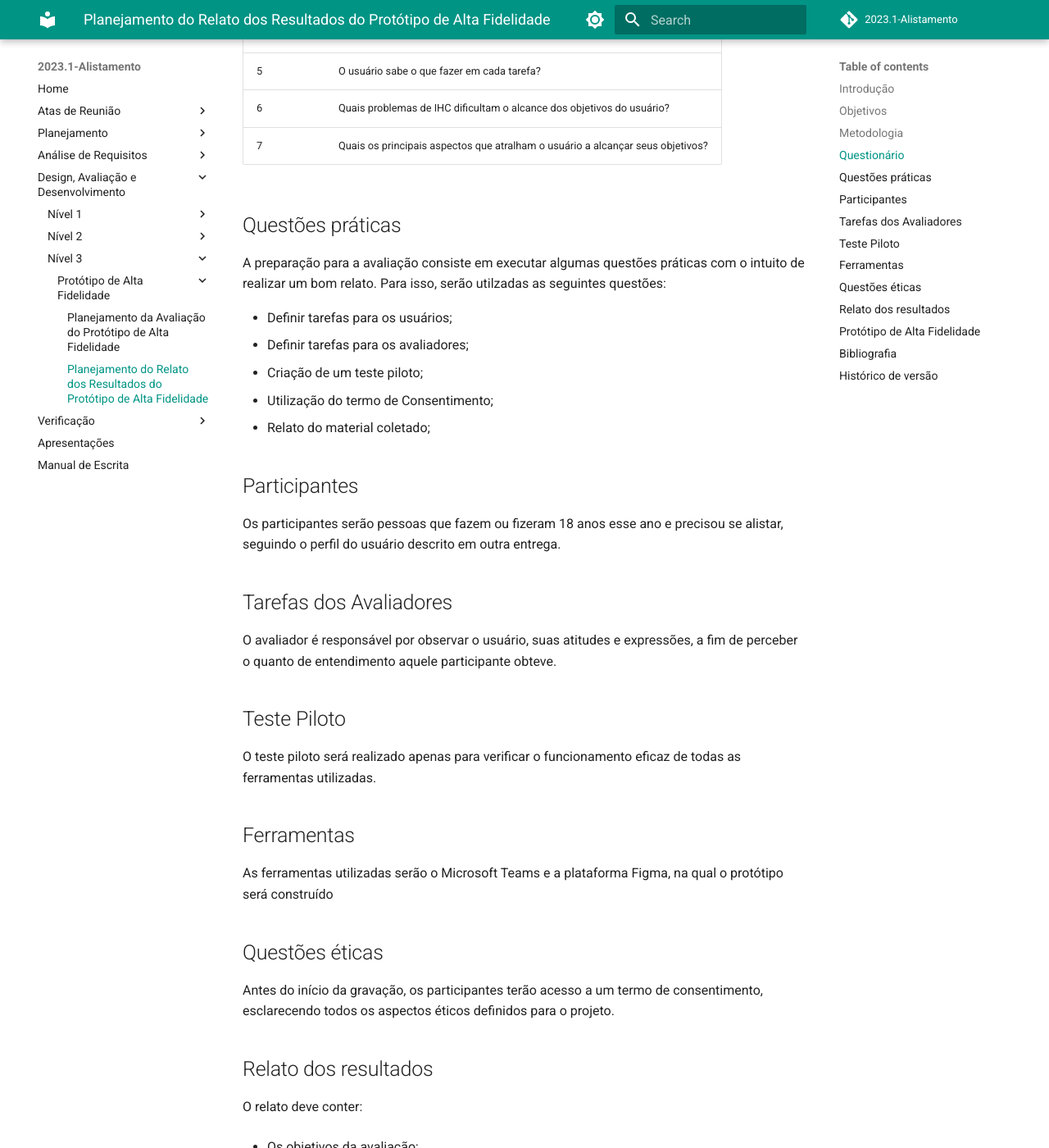
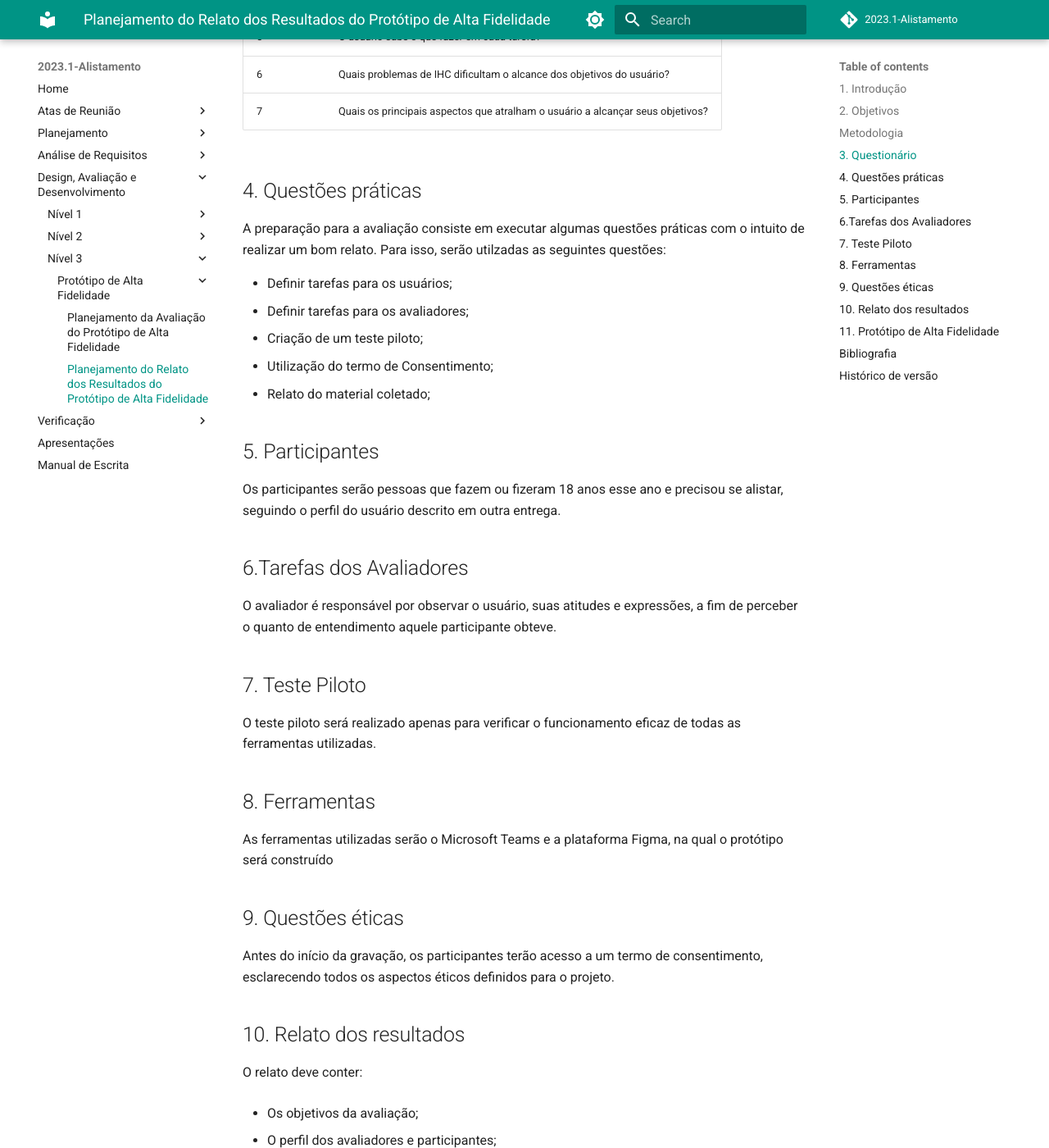
Before and after one commit to Interacao-Humano-Computador/2023.1-Alistamento, an MkDocs documentation site: the page built from docs/design_avaliacao_desenvolvimento/nivel3/planejamento_relato_alta_fidelidade.md, in a window 1280 px wide and 1400 px high, scrolled down 1216 px. Shown: the whole window at 82% size. Built offline with MkDocs 1.6.1 and Material for MkDocs 9.7.7, drawn with Linux system fonts in a browser that asks for light colours; comment, search, counter and statistics services are not loaded; some of the changed text lies outside the part shown.

```diff
--- a/docs/design_avaliacao_desenvolvimento/nivel3/planejamento_relato_alta_fidelidade.md
+++ b/docs/design_avaliacao_desenvolvimento/nivel3/planejamento_relato_alta_fidelidade.md
@@ -1,4 +1,5 @@
-## Introdução
+# Planejamento do Protótipo de Alta Fidelidade
+## 1. Introdução
 
 Este tópico consiste em planejar o relato dos resultados do protótipo de alta fidelidade. Após a criação de tais protótipos, eles serão avaliados e os resultados serão apresentados posteriormente. Este artefato baseia-se nas atividades propostas pelo framework DECIDE:
 
@@ -9,7 +10,7 @@ Este tópico consiste em planejar o relato dos resultados do protótipo de alta
 + D: Decidir como lidar com as questões éticas
 + E: Avaliar, interpretar e apresentar os dados
 
-## Objetivos
+## 2. Objetivos
 
 Os objetivos do relato visam encontrar possíveis problemas presentes no protótipo, tanto na interação, quanto na interface, levando em consideração a opinião dos participantes, que auxiliarão nesta etapa.
 
@@ -17,7 +18,7 @@ Os objetivos do relato visam encontrar possíveis problemas presentes no protót
 
 A metodologia utilizada será um teste de usabilidade, que utiliza o método de observação para fazer a avaliação. Essa metodologia será aplicada em um ambiente controlado, no qual estará somente o entrevistado e um computador contendo o protótipo.
 
-## Questionário
+## 3. Questionário
 
 A partir dos testes realizados com o protótipo, serão respondidas algumas questões [1], listadas abaixo:
 
@@ -32,7 +33,7 @@ A partir dos testes realizados com o protótipo, serão respondidas algumas ques
 |7 |Quais os principais aspectos que atralham o usuário a alcançar seus objetivos?
 
 
-## Questões práticas
+## 4. Questões práticas
 
 A preparação para a avaliação consiste em executar algumas questões práticas com o intuito de realizar um bom relato. Para isso, serão utilzadas as seguintes questões:
 
@@ -50,26 +51,26 @@ A preparação para a avaliação consiste em executar algumas questões prátic
 
 
 
-## Participantes
+## 5. Participantes
 
 Os participantes serão pessoas que fazem ou fizeram 18 anos esse ano e precisou se alistar, seguindo o perfil do usuário descrito em outra entrega.
 
-## Tarefas dos Avaliadores
+## 6.Tarefas dos Avaliadores
 O avaliador é responsável por observar o usuário, suas atitudes e expressões, a fim de perceber o quanto de entendimento aquele participante obteve.
 
-## Teste Piloto
+## 7. Teste Piloto
 O teste piloto será realizado apenas para verificar o funcionamento eficaz de todas as ferramentas utilizadas.
 
-## Ferramentas
+## 8. Ferramentas
 
 As ferramentas utilizadas serão o Microsoft Teams e a plataforma Figma, na qual o protótipo será construído
 
-## Questões éticas
+## 9. Questões éticas
 
 Antes do início da gravação, os participantes terão acesso a um termo de consentimento, esclarecendo todos os aspectos éticos definidos para o projeto.
 
 
-## Relato dos resultados
+## 10. Relato dos resultados
 
 O relato deve conter:
 
@@ -86,7 +87,7 @@ O relato deve conter:
 + As sugestões para melhoria.
 
 
-## Protótipo de Alta Fidelidade
+## 11. Protótipo de Alta Fidelidade
 
 Antes do início na execução dessa etapa, os participantes devem saber o que é um protótipo de alta fidelidade. Esse tipo de protótipo nada mais é que uma representação de um produto contendo todos os elementos que estarão disponíveis na sua versão final. Esse protótipo proporciona a interação com os usuários, como se fosse o próprio produto, no entanto esse artefato não serve para coletar requisitos e possui um custo de tempo maior [2].
 
--- a/mkdocs.yml
+++ b/mkdocs.yml
@@ -21,6 +21,7 @@ nav:
         - Escola de Música: planejamento/avaliacoes/escola.md
         - Shopee: planejamento/avaliacoes/shopee.md
         - Striker: planejamento/avaliacoes/striker.md
+      - Site escolhido: planejamento/site_escolhido.md
       - Processo de design: planejamento/processo_design.md
     - Análise de Requisitos:
       - Aspectos Éticos: analise_requisitos/aspectos_eticos.md
```
Also changed, not shown: docs/planejamento/site_escolhido.md (added, +47 -0 lines).
